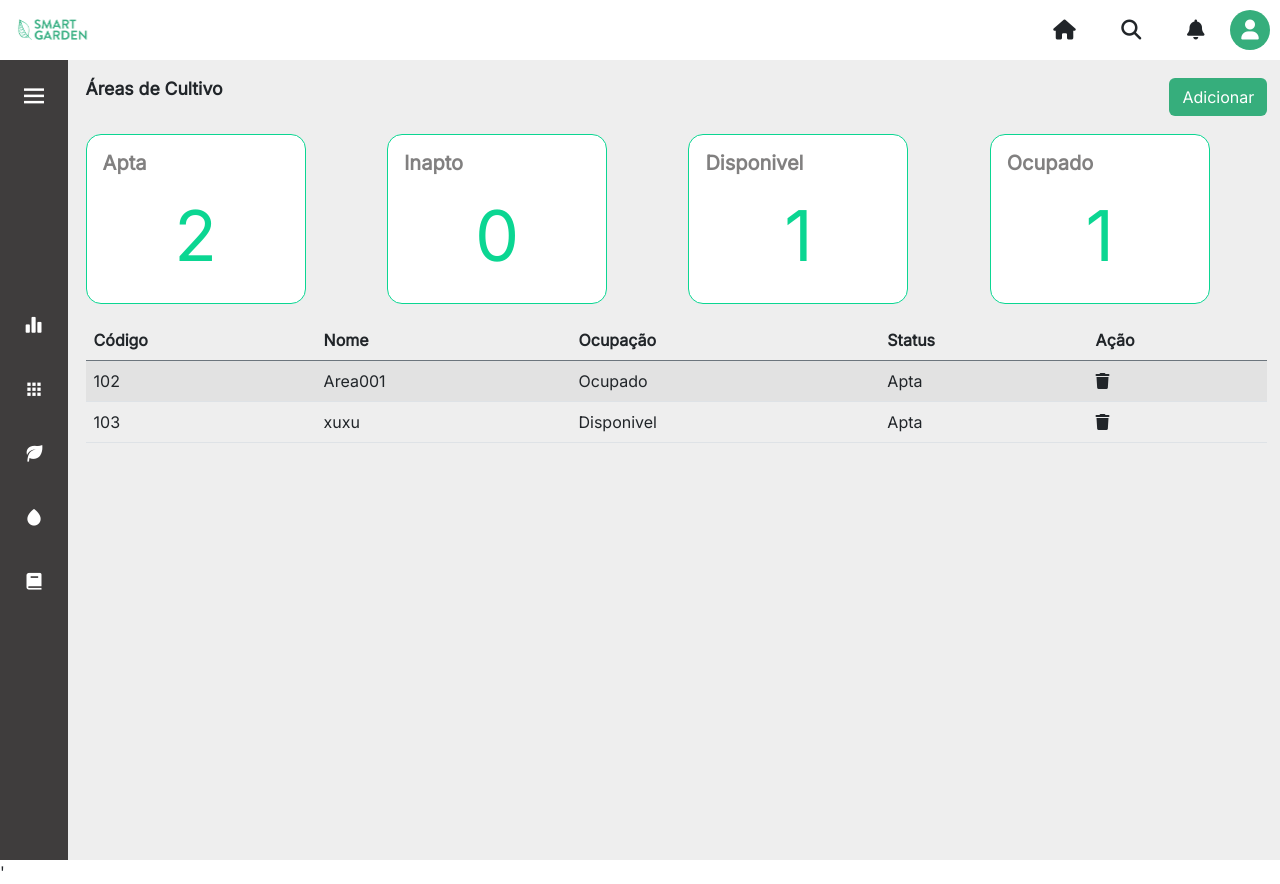
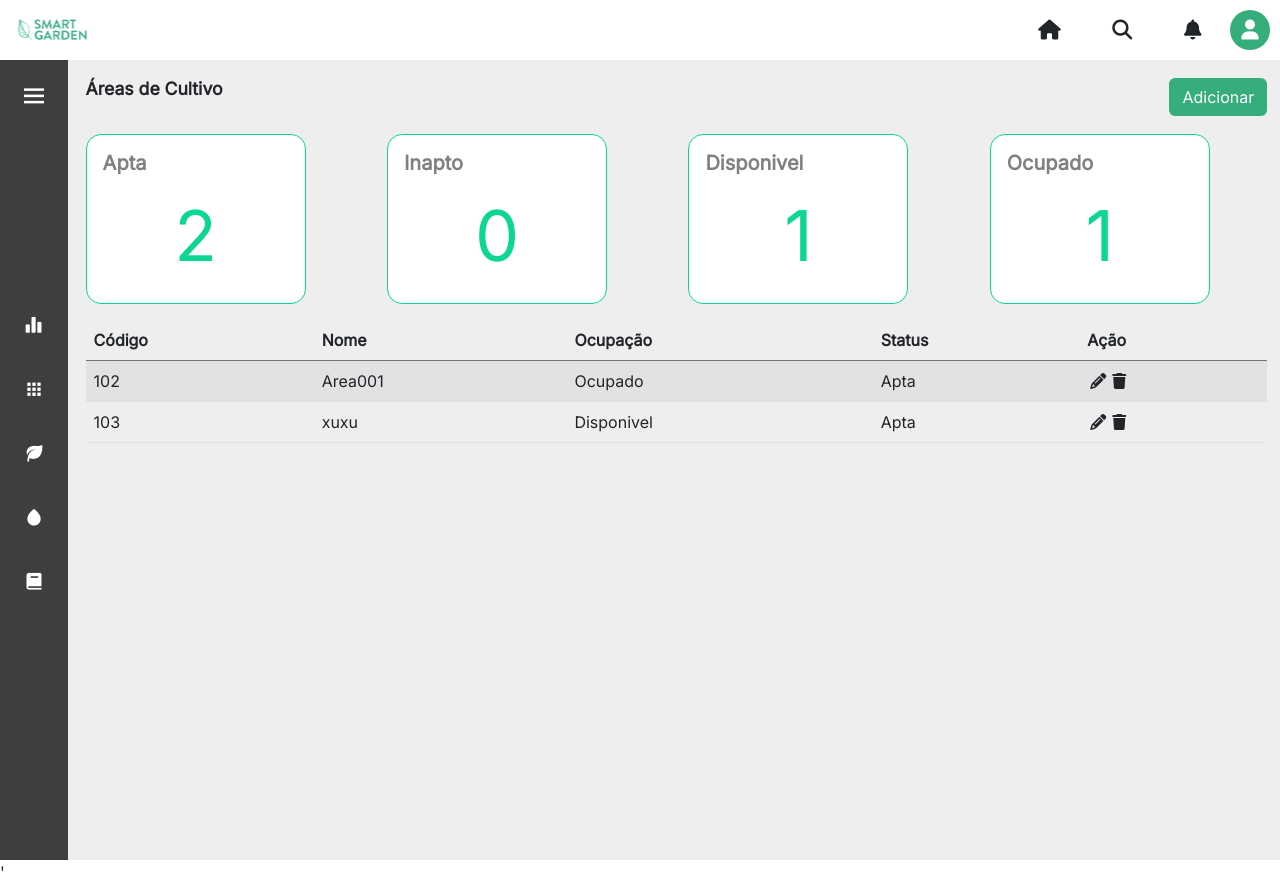
Before and after one commit to ViviFerreira/projeto_web_smartgarden, a Django app: page /areas/ in a window 1280 px wide. Run offline with Django 4.2, Linux system fonts and the light colour scheme; data comes from the database, SQL or seed files in the repository; some libraries are stand-ins or nearby versions.

Commit message:
icones de editar e excluir

```diff
--- a/static/css/areas.css
+++ b/static/css/areas.css
@@ -48,3 +48,7 @@ a { color: inherit; }
 	margin-right: 250px;
 	color: #3f3d3d;
 }
+
+.fa-solid {
+	margin: 3px;
+}
--- a/templates/areas.html
+++ b/templates/areas.html
@@ -66,7 +66,7 @@
 					{% else %}
 					<td>Inapta</td>
 					{% endif %}
-					<td><i class="fa-sharp fa-solid fa-trash"></i></td>
+					<td><a href='#'><i class="fa-solid fa-pencil"></i></a><a href='#'><i class="fa-sharp fa-solid fa-trash"></i></a></td>
 				</tr>
 				{% endfor %}
 			</tbody>
```
